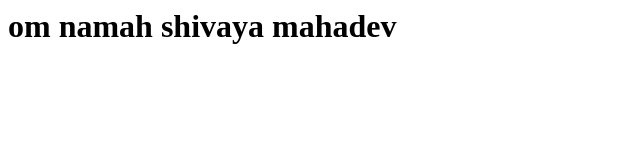
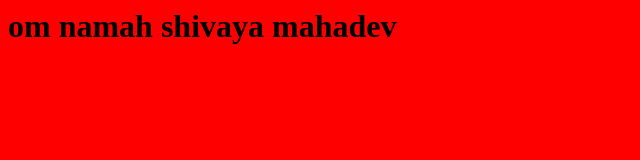
Before and after one commit to BALIRAM-PRAJAPATI/practical-repo, a plain HTML site: page index.html in a window 1280 px wide. Shown: the whole page, without its empty margins (0-640 px from the left). Drawn offline with Linux system fonts and the light colour scheme.

Commit message:
changed performed

```diff
--- a/index.html
+++ b/index.html
@@ -3,6 +3,11 @@
 <title>
 shiva
 </title>
+<style>
+body{
+background:red
+}
+</style>
 </head>
 <body>
 <h1>om namah shivaya mahadev</h1>
```
